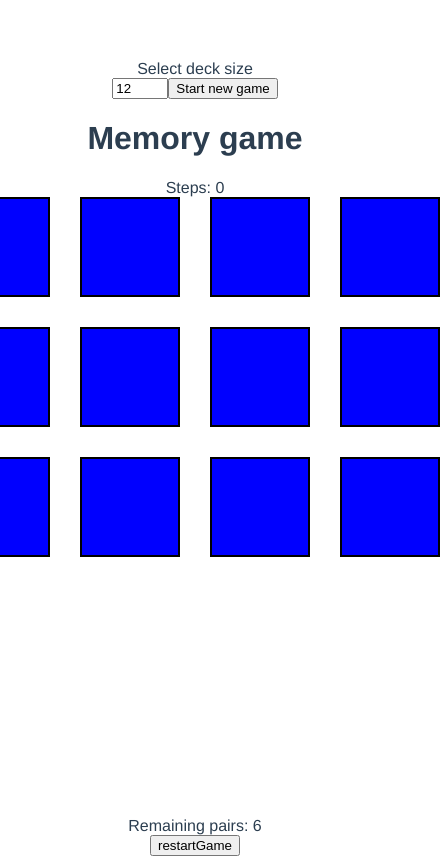
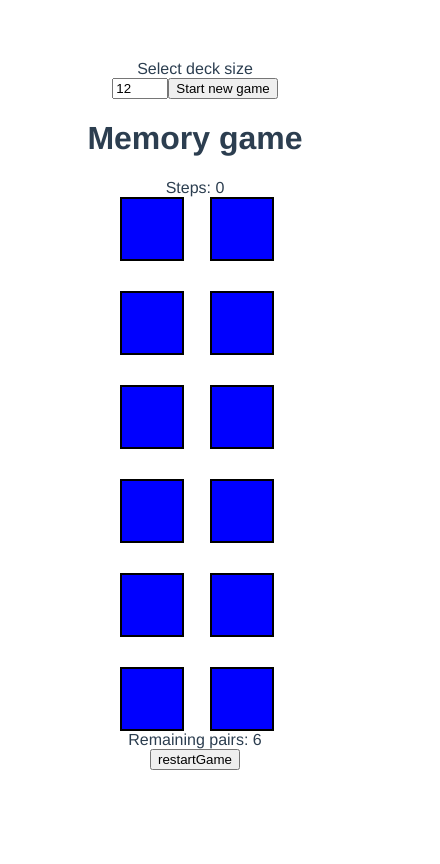
Before and after one commit to tivcsu/memory-game-vue, a Vue app: page / in a window 390 px wide. Shown: the whole page, 440 px wide, since content can reach past the window. Built offline with nearby package versions, Linux system fonts and the light colour scheme.

Commit message:
Make game board responsive

```diff
--- a/src/App.vue
+++ b/src/App.vue
@@ -3,7 +3,7 @@
     <div class="deck-size">
       <div class="deck-size__text">Select deck size</div>
       <input type="number" max="20" min="6" step="2" v-model="deckSize" />
-      <button @click="restartGame">Start new game</button>
+      <button @click="newGame">Start new game</button>
     </div>
   </div>
   <h1>Memory game</h1>
@@ -84,6 +84,14 @@ const shuffleCards = () => {
 };
 
 const restartGame = () => {
+  shuffleCards();
+  steps.value = 0;
+  cardList.value = cardList.value.map((card, index) => {
+    return { ...card, isMatched: false, isFlipped: false, position: index };
+  });
+};
+
+const newGame = () => {
   cardList.value.length = 0;
   steps.value = 0;
   setBoard();
@@ -143,15 +151,38 @@ watch(
   margin-top: 60px;
 }
 
-.card {
-  border: 2px solid black;
-}
 .game-board {
   display: grid;
   grid-template-columns: 100px 100px 100px 100px;
-  grid-template-rows: 100px 100px 100px 100px 100px;
   row-gap: 30px;
   column-gap: 30px;
   justify-content: center;
 }
+.card {
+  width: 100px;
+  height: 100px;
+}
+@media only screen and (max-width: 600px) {
+  .game-board {
+    grid-template-columns: 100px 100px 100px;
+  }
+  .card {
+    width: 100px;
+    height: 100px;
+  }
+}
+@media only screen and (max-width: 420px) {
+  .game-board {
+    grid-template-columns: 60px 60px;
+  }
+  .card {
+    width: 60px;
+    height: 60px;
+  }
+}
+@media only screen and (max-width: 270px) {
+  .game-board {
+    grid-template-columns: 60px 60px;
+  }
+}
 </style>
--- a/src/components/Card.vue
+++ b/src/components/Card.vue
@@ -24,18 +24,18 @@ const flipCard = () => {
 };
 </script>
 
-<style scoped>
+<style>
 .card {
   border: 2px solid black;
   position: relative;
   cursor: pointer;
 }
 .card__side {
-  width: 100%;
-  height: 100%;
   display: flex;
   align-items: center;
   justify-content: center;
+  width: 100%;
+  height: 100%;
 }
 img {
   position: relative;
```
